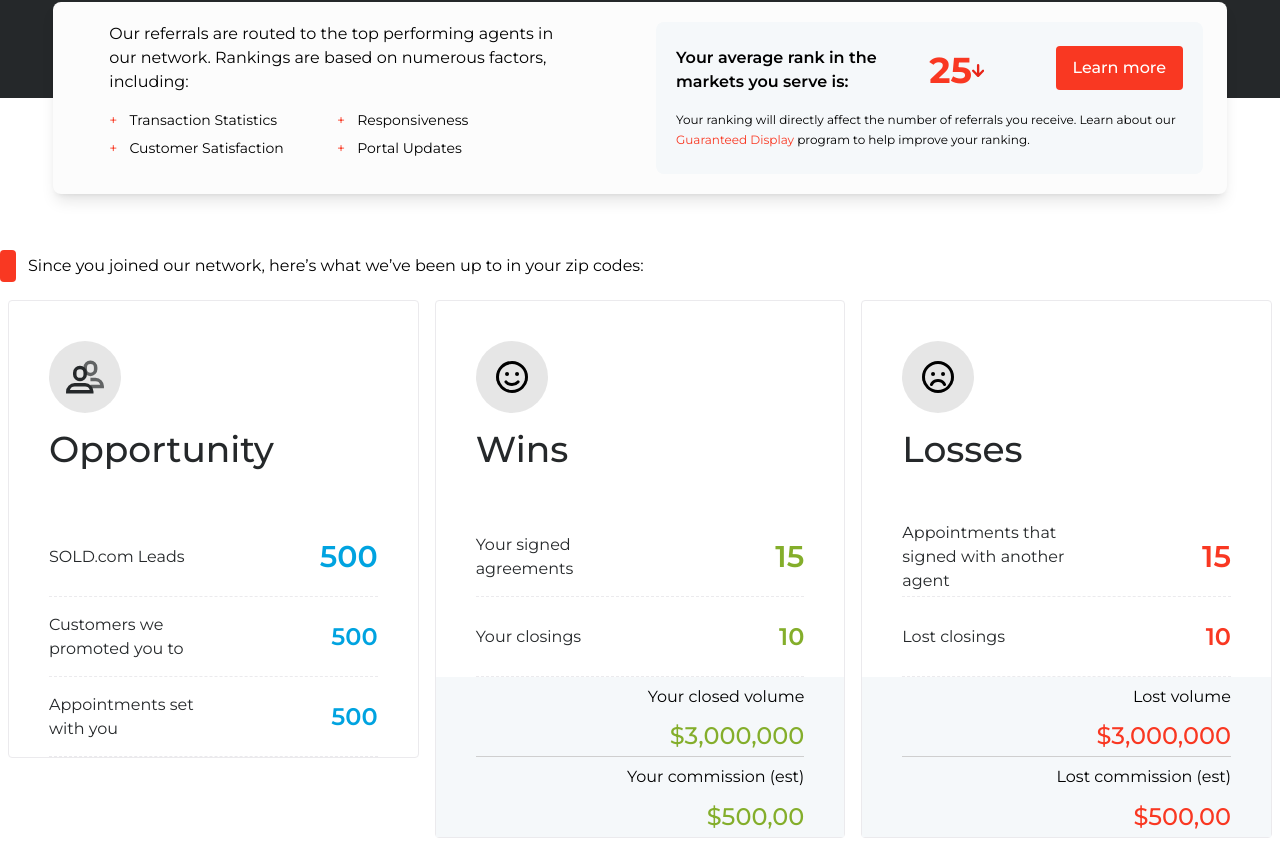
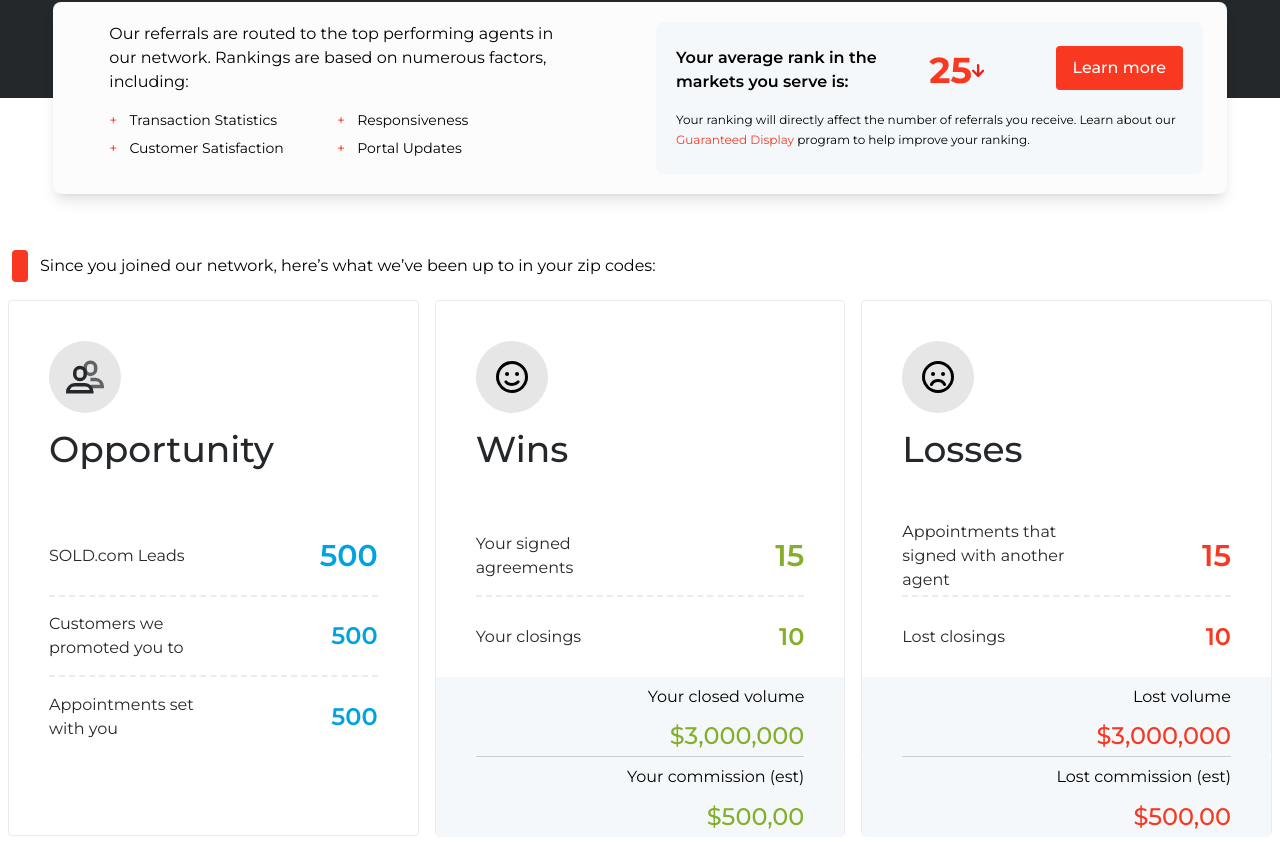
Before and after one commit to hd-esteban/fe-assestment, a Next.js app: page /dashboard in a window 1280 px wide. Shown: the part 382-1228 px from the top of the page. Built offline with nearby package versions, Linux system fonts and the light colour scheme.

Commit message:
minor fixes

```diff
--- a/src/components/card/Card.tsx
+++ b/src/components/card/Card.tsx
@@ -2,8 +2,8 @@ import { CardProps } from "@/types/cards";
 
 function Card({ icon, title, children }: CardProps) {
   return (
-    <div className="w-1/3 p-2">
-      <div className="border rounded border-sold-middle-gray">
+    <div className="w-1/3 p-2 h-138">
+      <div className="h-full border rounded border-sold-middle-gray">
         <div className="mx-10 mt-10 mb-4">
           {icon}
         </div>
--- a/src/components/card/CardRow.module.css
+++ b/src/components/card/CardRow.module.css
@@ -1,5 +1,9 @@
 .detailRow:first-child h1 {
   @apply text-3xl font-semibold;
+}
+
+.detailRow:last-child {
+  @apply border-none;
 }
 
 .totalRow:last-child div {
--- a/src/components/card/CardRow.tsx
+++ b/src/components/card/CardRow.tsx
@@ -12,12 +12,12 @@ function CardRow({
   const fontColor = getFontColor(color)
   // return Card row based on variation passed
   return variation === cardRowVariations.DETAIL ? (
-    <div className={`${styles.detailRow} flex items-center justify-between h-20 mx-10 border-b border-dashed border-sold-middle-gray`}>
+    <div className={`${styles.detailRow} flex items-center justify-between h-20 mx-10 border-b-2 border-dashed border-sold-middle-gray`}>
       <div className="w-1/2 text-sold-dark-gray">{label}</div>
       <h1 className={`w-1/2 text-right text-2xl font-semibold ${fontColor}`}>{value}</h1>
     </div>
   ) : (
-    <div className={`${styles.totalRow} flex flex-col justify-center items-end h-20 px-10 bg-sold-semilight-gray`}>
+    <div className={`${styles.totalRow} flex flex-col justify-center items-end h-20 px-10 bg-sold-semilight-gray last: rounded-b`}>
       <div className="flex items-center h-1/2">{label}</div>
       <div className={`flex items-center h-1/2 text-2xl font-medium	${fontColor}`}>{value}</div>
       <div className="w-full border-b border-sold-semi-dark-gray">{" "}</div>
--- a/src/components/summary/Summary.tsx
+++ b/src/components/summary/Summary.tsx
@@ -7,8 +7,8 @@ function Content() {
   return (
     <div className="container mx-auto mt-12">
       <div className="flex items-center my-2.5">
-        <div className="w-4 h-8 mr-3 rounded bg-sold-orange"></div>
-        <p className="">
+        <div className="w-4 h-8 mx-3 rounded bg-sold-orange"></div>
+        <p>
           Since you joined our network, here’s what we’ve been up to in your zip
           codes:
         </p>
--- a/tailwind.config.js
+++ b/tailwind.config.js
@@ -25,7 +25,7 @@ module.exports = {
         sans: ['var(--font-montserrat)', ...fontFamily.sans],
       },
       spacing: {
-        '128': '32rem',
+        '138': '34.5rem',
       }
     },
   },
```
